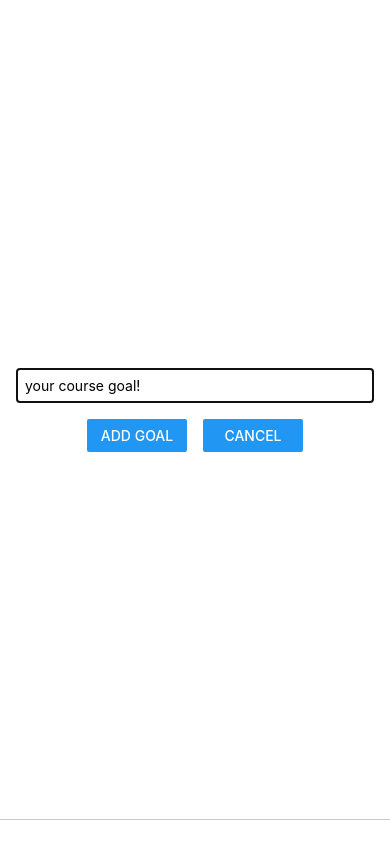
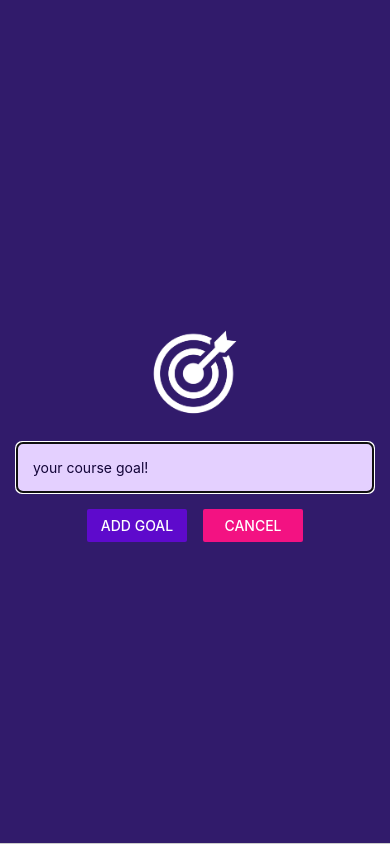
Before and after one commit to adityakaderiya12/GoalsTracker, a React Native app: screen / in a window 390 px wide. Both pictures are taken after a click on the button "ADD NEW GOAL". Built offline with nearby package versions, Linux system fonts and the light colour scheme.

Commit message:
Finishing touch of App

```diff
--- a/App.js
+++ b/App.js
@@ -7,6 +7,7 @@
 
   FlatList,
 } from "react-native";
+import { StatusBar } from "expo-status-bar";
 
 import GoalItem from "./components/GoalItem";
 import GoalInput from "./components/GoalInput";
@@ -16,16 +17,16 @@
 export default function App() {
 
 
-  const[modalIsVisible,setModalIsVisible] = useState(false);
+  const [modalIsVisible, setModalIsVisible] = useState(false);
   const [courseGoals, setCourseGoals] = useState([]);
   // function goalInputHandler(enteredText) {
   // setEnteredGoalText(enteredText);          //This is the git command
   // }  //Handling Event
 
-  function startAddGoalHandler(){
+  function startAddGoalHandler() {
     setModalIsVisible(true);
   }
-  function endAddGoalHandler(){
+  function endAddGoalHandler() {
     setModalIsVisible(false);
   }
 
@@ -40,15 +41,17 @@
   }
 
 
-   function deleteGoalHandler(id){
+  function deleteGoalHandler(id) {
     setCourseGoals(currentCourseGOals => {
       return currentCourseGOals.filter((goal) => goal.id !== id);
     });
   }
   return (
+    <>
+    <StatusBar style="auto"/>
       <View style={styles.appContainer}>
         <Button title="Add New Goal"
-      color="#5e0acc"
+          color="#a065ec"
           onPress={startAddGoalHandler}
         />
         <GoalInput
@@ -63,8 +66,8 @@
 
               return <GoalItem
                 text={itemData.item.text}
-            id ={itemData.item.id}
-             onDeleteItem ={ deleteGoalHandler}
+                id={itemData.item.id}
+                onDeleteItem={deleteGoalHandler}
               />;
             }}
             keyExtractor={(item, index) => {
@@ -75,6 +78,7 @@
 
         </View>
       </View>
+    </>
   );
 
 }
@@ -82,7 +86,8 @@
   appContainer: {
     flex: 1,
     paddingTop: 50,
-    paddingHorizontal: 20
+    paddingHorizontal: 16,
+    backgroundColor: '#1e085a'
 
   },
 
--- a/app.json
+++ b/app.json
@@ -5,6 +5,7 @@
     "version": "1.0.0",
     "orientation": "portrait",
     "icon": "./assets/icon.png",
+    "backgroundColor":"#1e085a",
     "userInterfaceStyle": "light",
     "splash": {
       "image": "./assets/splash.png",
--- a/components/GoalInput.js
+++ b/components/GoalInput.js
@@ -1,6 +1,6 @@
 //Input goals items  //GOal items
 import { useState } from "react";
-import { StyleSheet, View, TextInput, Button, Modal } from 'react-native';
+import { StyleSheet, View, TextInput, Button, Modal,Image } from 'react-native';
 function GoalInput(props) {
   const [enteredGoalText, setEnteredGoalText] = useState('');
 
@@ -16,6 +16,8 @@
   return (
     <Modal visible={props.visible} animationType="slide">
       <View style={styles.inputContainer}>
+        <Image style={styles.image}source={require('../assets/images/goal.png')} />
+
         <TextInput
           style={styles.textInput}
           placeholder="your course goal!"
@@ -25,11 +27,11 @@
         <View style={styles.buttonContainer}>
           <View style={styles.button}>
 
-            <Button title="Add Goal" onPress={ addGoalHandler } />
+            <Button title="Add Goal" onPress={ addGoalHandler} color="#5e0acc" />
 
           </View>
           <View style={styles.button}>
-            <Button title="Cancel" onPress={props.onCancel} />
+            <Button title="Cancel" onPress={props.onCancel} color="#f31282" />
 
           </View>
 
@@ -49,17 +51,27 @@
 
     justifyContent: 'center',
     alignItems: 'center',
-    marginBottom: 24,
+
     padding:16,
     borderBottomWidth: 1,
-    borderBottomColor: '#cccccc'
+    borderBottomColor: '#cccccc',
+    backgroundColor:'#311b6b'
+  },
+  image:{
+   width:100,
+   height:100,
+   margin:20
+
   },
   textInput: {
     borderWidth: 1,
-    borderColor: '#cccccc',
+    borderColor: '#e4d0ff',
+    backgroundColor:'#e4d0ff',
+    color :'#120438',
+    borderRadius:6,
     width: '100%',
 
-    padding: 8
+    padding: 16
   },
   buttonContainer: {
     marginTop:16,
```
Also changed, not shown: assets/images/goal.png (added). Lines whose indentation alone changed are shown as unchanged.
